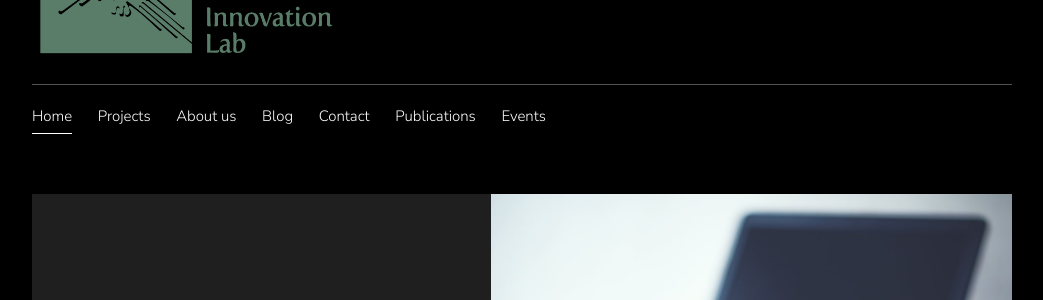
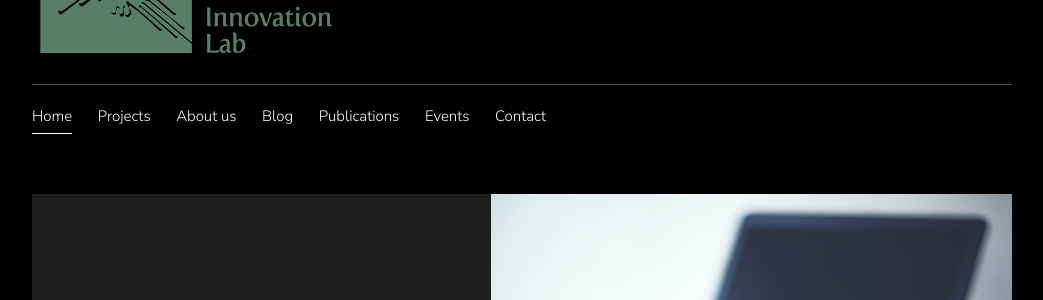
Before and after one commit to Humanities-Innovation-Lab/Humanities-Innovation-Lab.github.io, a Jekyll site: the page built from index.html, in a window 1280 px wide and 900 px high. Shown: the part 135-435 px from the top of the window, without its empty margins (118-1161 px from the left). Built offline with Jekyll 4.4.1, drawn with Linux system fonts in a browser that asks for light colours.

Commit message:
updating

```diff
--- a/_includes/nav.html
+++ b/_includes/nav.html
@@ -18,9 +18,10 @@
         <a href="{{ '/about-hil/' | relative_url }}"{% if page.url contains '/about-hil' %} class="is-current"{% endif %}>Projects</a>
         <a href="{{ '/about-us/' | relative_url }}"{% if page.url contains '/about-us' %} class="is-current"{% endif %}>About us</a>
         <a href="{{ '/blog/' | relative_url }}"{% if page.url contains '/blog' or page.layout == 'post' %} class="is-current"{% endif %}>Blog</a>
-        <a href="{{ '/contact/' | relative_url }}"{% if page.url contains '/contact' %} class="is-current"{% endif %}>Contact</a>
         <a href="{{ '/publications/' | relative_url }}"{% if page.url contains '/publications' %} class="is-current"{% endif %}>Publications</a>
         <a href="{{ '/events/' | relative_url }}"{% if page.url contains '/events' %} class="is-current"{% endif %}>Events</a>
+        <a href="{{ '/contact/' | relative_url }}"{% if page.url contains '/contact' %} class="is-current"{% endif %}>Contact</a>
+
         {%- comment -%}
           Resources is retired: courses.html and _data/resources.yml stay in the
           repo, but the page is no longer linked from the navigation. Restore the
```
